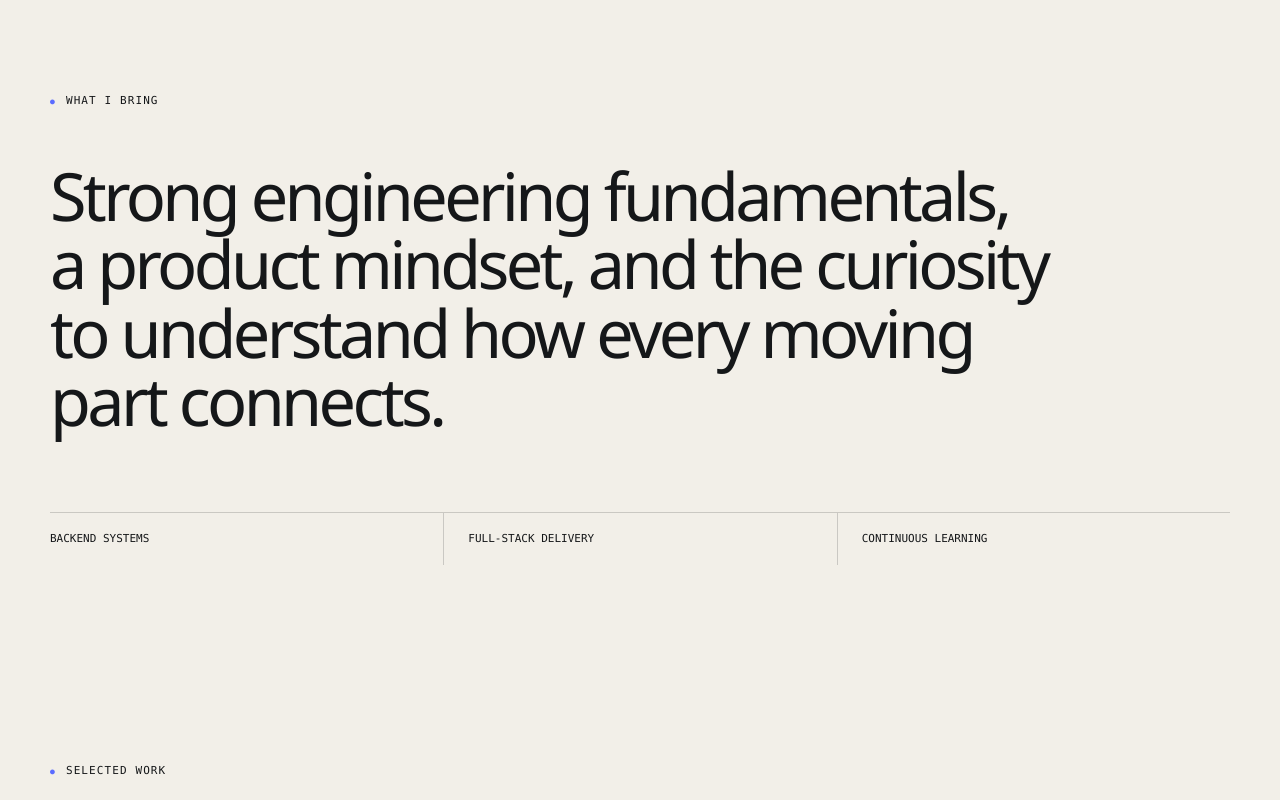
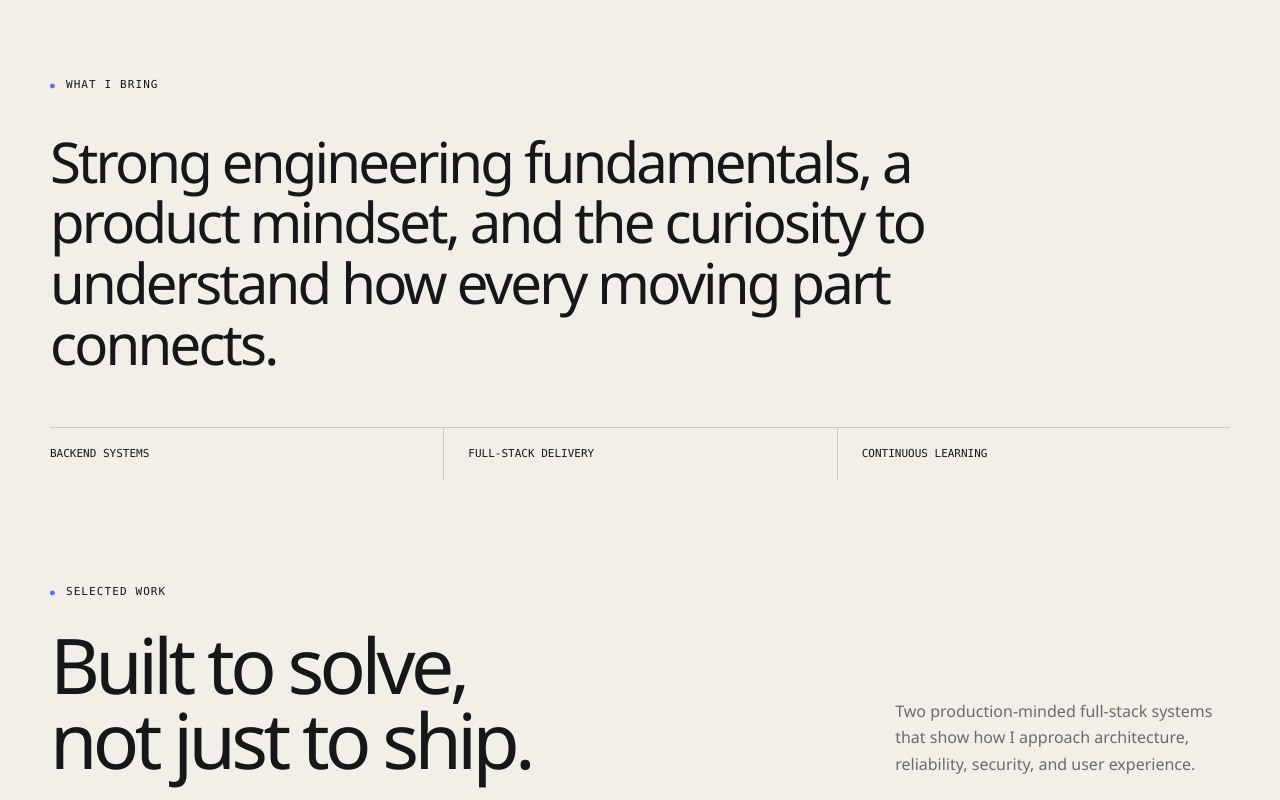
Before and after one commit to GURU075/portfolio, a Next.js app: page / in a window 1280 px wide. Shown: the part 820-1620 px from the top of the page. Built offline with nearby package versions, Linux system fonts and the light colour scheme.

Commit message:
Tighten portfolio section spacing

```diff
--- a/app/globals.css
+++ b/app/globals.css
@@ -235,16 +235,16 @@ footer a:focus-visible::after {
 }
 
 .statement {
-  padding: 100px 0 78px;
+  padding: 84px 0 32px;
   border-top: 1px solid var(--line);
 }
 
 .statement-copy {
-  max-width: 1000px;
-  margin: 52px 0 76px;
-  font-size: clamp(36px, 5.2vw, 70px);
-  line-height: 1.03;
-  letter-spacing: -.055em;
+  max-width: 940px;
+  margin: 38px 0 52px;
+  font-size: clamp(34px, 4.4vw, 60px);
+  line-height: 1.08;
+  letter-spacing: -.05em;
 }
 
 .statement-meta {
@@ -266,7 +266,7 @@ footer a:focus-visible::after {
 }
 
 .work {
-  padding: 120px 0;
+  padding: 72px 0 112px;
 }
 
 .section-heading {
@@ -274,7 +274,7 @@ footer a:focus-visible::after {
   grid-template-columns: 1.6fr .7fr;
   gap: 80px;
   align-items: end;
-  margin-bottom: 70px;
+  margin-bottom: 56px;
 }
 
 .section-heading h2,
@@ -692,11 +692,11 @@ footer {
   .statement,
   .work,
   .skills {
-    padding: 82px 0;
+    padding: 68px 0;
   }
 
   .statement-copy {
-    margin: 40px 0 56px;
+    margin: 32px 0 44px;
   }
 
   .statement-meta {
```
